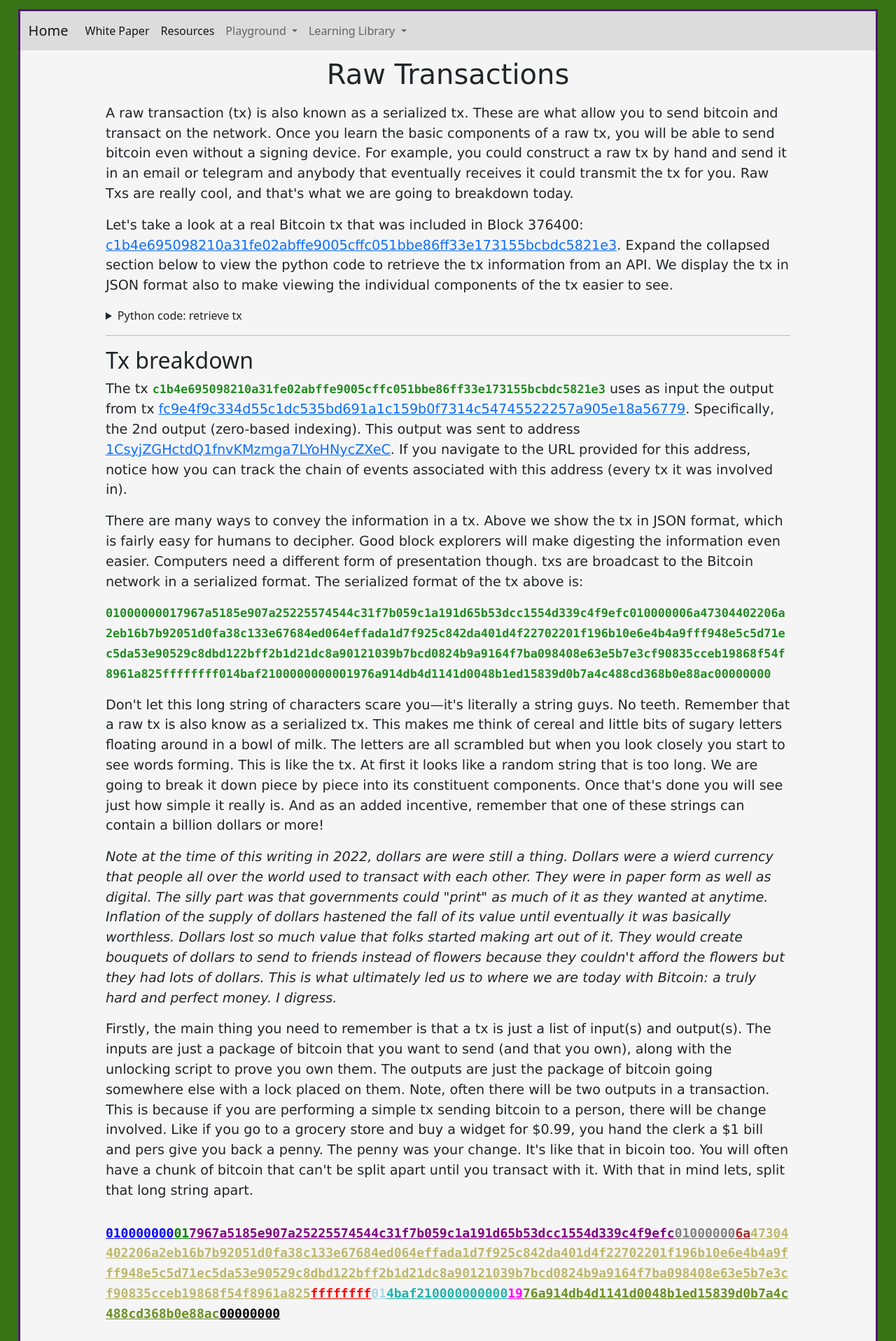
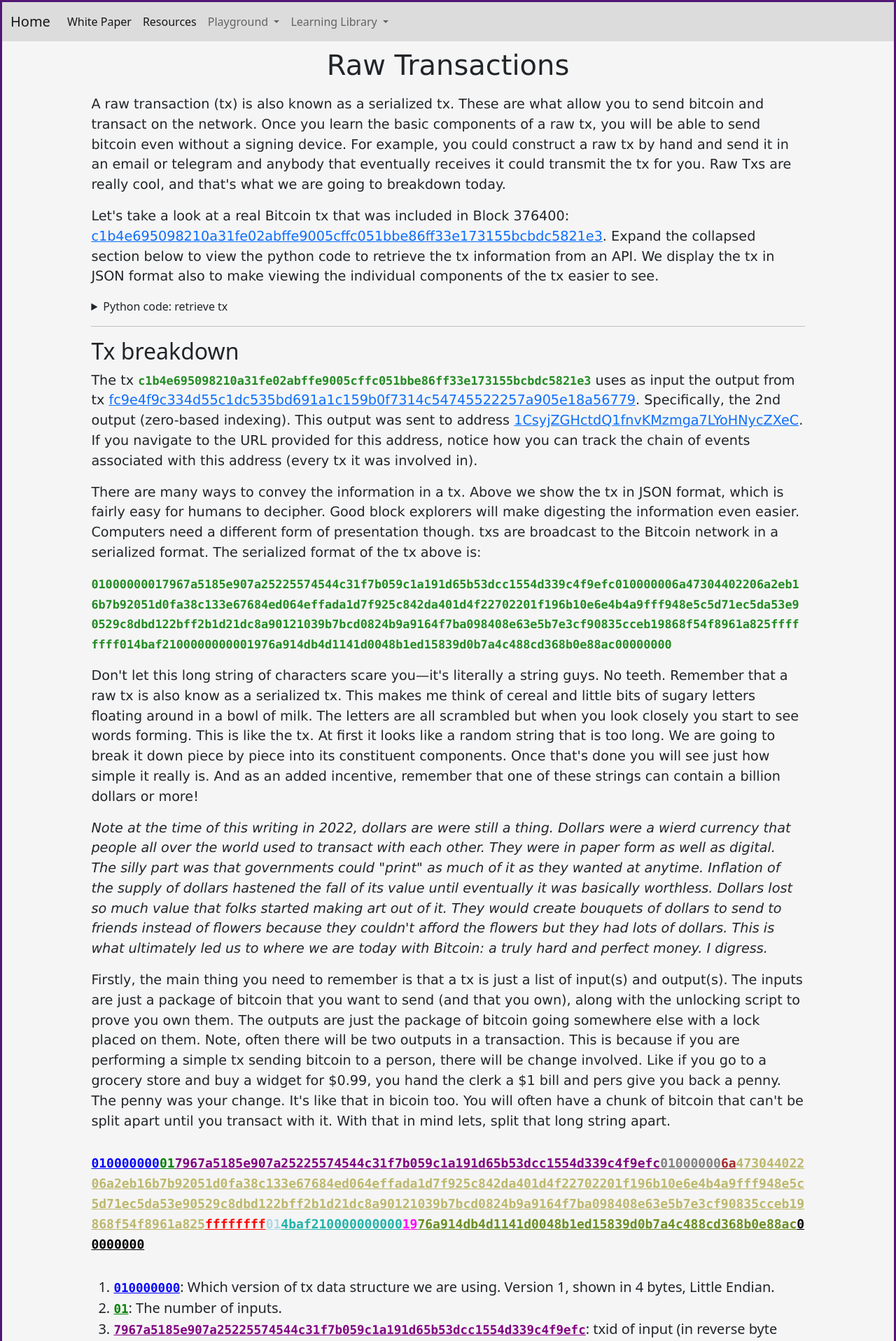
Before and after one commit to jesseaam/bitcoin-jesse, a Flask app: page /raw-tx in a window 1280 px wide. Shown: the top 1917 px of the page at 70% size. Run offline with Flask 2, Linux system fonts and the light colour scheme.

Commit message:
adjusting the margins

```diff
--- a/application/static/css/main.css
+++ b/application/static/css/main.css
@@ -70,7 +70,7 @@ select {
     border-color: #521674;
     position: relative;
     min-height: 96vh;
-    margin: 1% 2%;
+    margin: 0px 0px;
 }
 
 #content-wrap {
```
